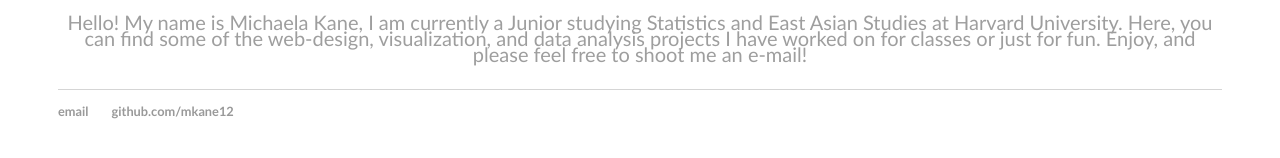
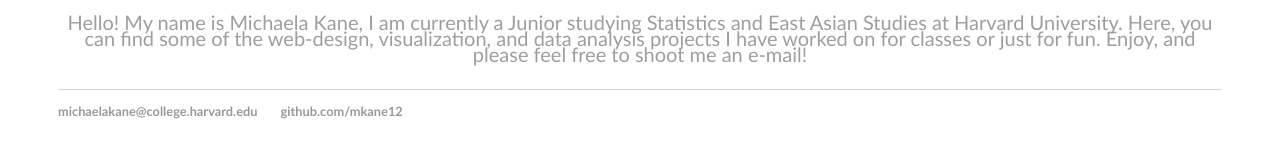
Before and after one commit to mkane12/mkane12.github.io, a Jekyll site: the page built from index.html, in a window 1280 px wide. Shown: the part 297-455 px from the top of the page. Built offline with Jekyll 4.4.1, drawn with Linux system fonts in a browser that asks for light colours.

Commit message:
Update default.html

```diff
--- a/_layouts/default.html
+++ b/_layouts/default.html
@@ -21,7 +21,7 @@
 			</div><!-- /.container -->
 			<footer>
 	    		<ul>
-	        		<li><a href="mailto:michaelakane@college.harvard.edu">email</a></li>
+	        		<li><a href="mailto:michaelakane@college.harvard.edu">michaelakane@college.harvard.edu</a></li>
 	        		<li><a href="https://github.com/mkane12">github.com/mkane12</a></li>
 				</ul>
 			</footer>
```
